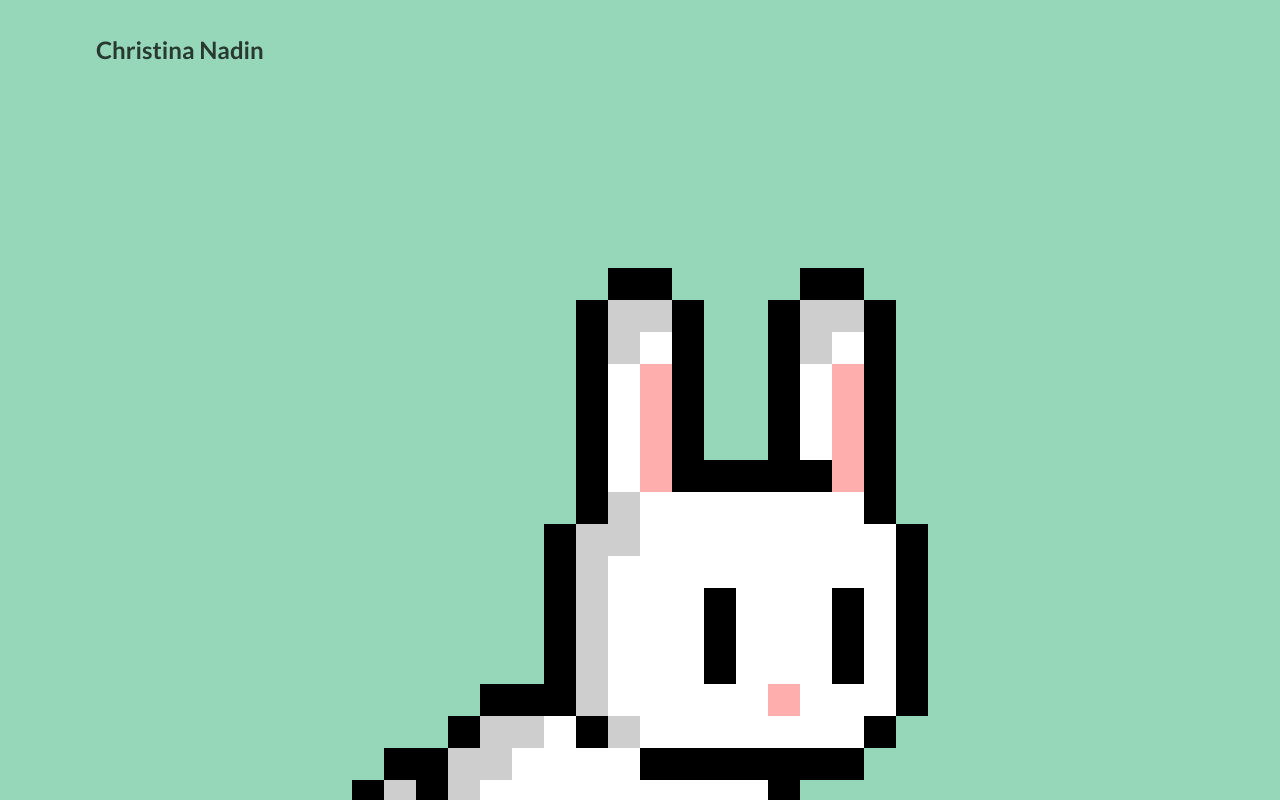
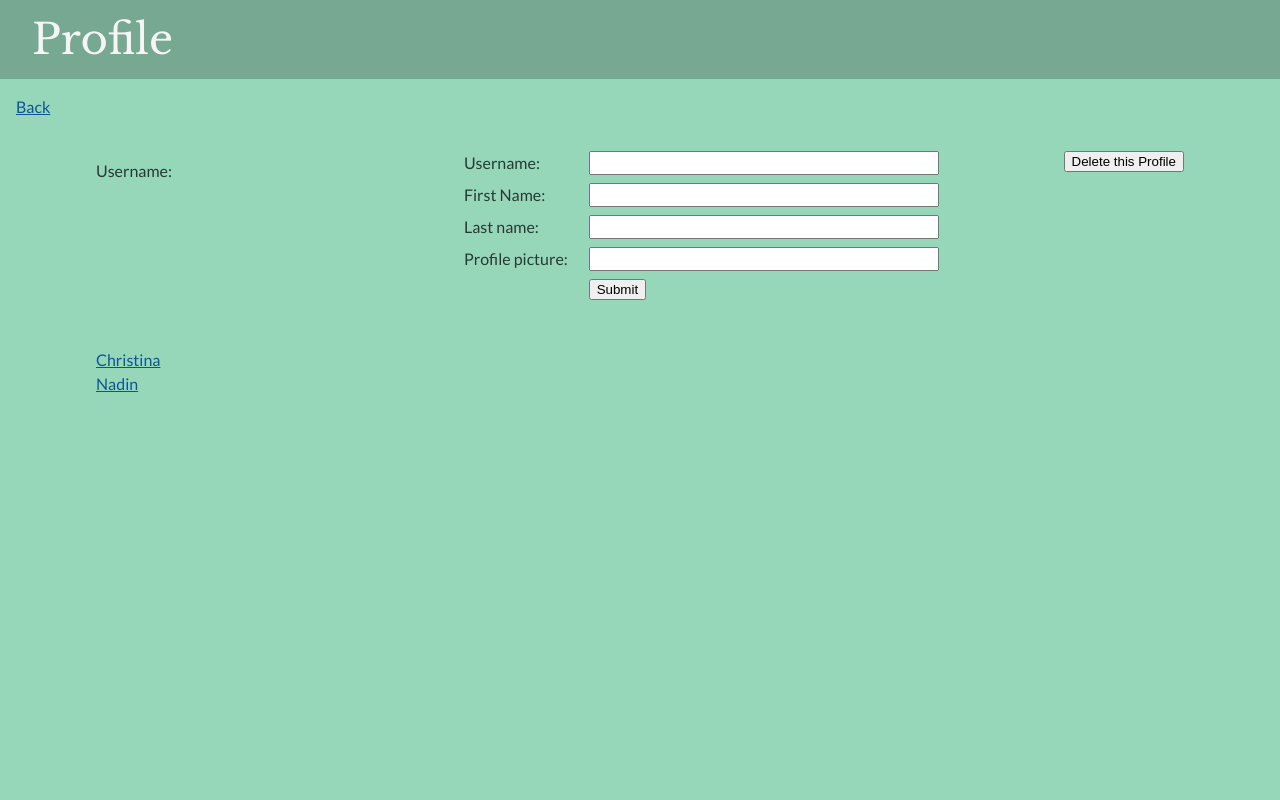
Before and after one commit to miya-reese/web-dev, a website with bundled scripts: page packages/proto/public/profile/index.html in a window 1280 px wide. Shown: the top 800 px of the page. Built offline with nearby package versions, Linux system fonts and the light colour scheme; no server answers.

Commit message:
Finished Lab B5

```diff
--- a/packages/proto/public/js/profile-view.js
+++ b/packages/proto/public/js/profile-view.js
@@ -1,6 +1,11 @@
 import { prepareTemplate } from "./template.js";
+import { loadJSON } from "./json-loader.js";
 
 export class ProfileViewElement extends HTMLElement {
+    get src() {
+        return this.getAttribute("src");
+      }
+
   static styles = `
     * {
       margin: 0;
@@ -15,7 +20,16 @@ export class ProfileViewElement extends HTMLElement {
     section {
         display: grid;
         gap: var(--size-spacing-medium);
-        grid-template-rows: [start] 1fr [h1] 1fr [slot.profilepic] 1fr [dl];
+        grid-template-rows: [start] 1fr [h1] 1fr [slot.profilepic] 1fr [end];
+      }
+      ::slotted(h1) {
+        display: grid;
+        grid-column: h1 / end;
+        grid-template-columns: subgrid;
+      }
+      ::slotted(.profilepic) {
+        grid-column: slot.profilepic;
+        justify-self: start;
       }
 
 
@@ -27,8 +41,7 @@ export class ProfileViewElement extends HTMLElement {
         <h1><slot name="firstname"></slot> <slot name="lastname"></slot></h1>
         <slot name="profilepic"></slot>
         <dl>
-          <dt>Username:</dt>
-          <dd><slot name="userid"></slot></dd>
+          <dt>Username:  <slot name="userid"></slot></dt>
         </dl>
       </section>
       <style>${ProfileViewElement.styles}</style>
@@ -42,6 +55,27 @@ export class ProfileViewElement extends HTMLElement {
       ProfileViewElement.template.cloneNode(true)
     );
   }
+
+  connectedCallback() {
+    if ( this.src )
+      loadJSON(this.src, this, renderSlots);
+  }
+
 }
 
 customElements.define("profile-view", ProfileViewElement);
+
+function renderSlots(json) {
+    const entries = Object.entries(json);
+    const slot = ([key, value]) => {
+      // default case for now:
+      if (key == "profilepic") {
+        return `<img slot="profilepic" src="${value}" alt="Profile Picture"/>`
+      }
+      else {
+        return `<span slot="${key}">${value}</span>`;
+      }
+    };
+
+    return entries.map(slot).join("\n");
+  }
--- a/packages/proto/public/js/restful-form.js
+++ b/packages/proto/public/js/restful-form.js
@@ -3,16 +3,18 @@ import { prepareTemplate } from "./template.js";
 export class RestfulFormElement extends HTMLElement {
   static template = prepareTemplate(`
     <template>
+      <slot name="delete"></slot>
       <form autocomplete="off">
         <slot></slot>
         <slot><button type="submit">Submit</button></slot>
       </form>
-      <slot name="delete"></slot>
+
       <style>
         form {
           display: grid;
           gap: var(--size-spacing-medium);
           grid-template-columns: [start] 1fr [label] 1fr [input] 3fr 1fr [end];
+          grid-template-rows: [start] 1fr 1fr [end]
         }
         ::slotted(label) {
           display: grid;
@@ -22,6 +24,10 @@ export class RestfulFormElement extends HTMLElement {
         button[type="submit"] {
           grid-column: input;
           justify-self: start;
+        }
+        ::slotted(button) {
+          margin-left: auto;
+          margin-right: auto;
         }
       </style>
     </template>
--- a/packages/proto/public/profile/index.html
+++ b/packages/proto/public/profile/index.html
@@ -5,6 +5,7 @@
         <link rel="stylesheet" href="/styles/reset.css" />
         <link rel="stylesheet" href="/styles/tokens.css" />
         <link rel="stylesheet" href="/styles/page.css" />
+        <link rel="stylesheet" href="/styles/profile.css" />
         <link rel="preconnect" href="https://fonts.googleapis.com">
         <link rel="preconnect" href="https://fonts.gstatic.com" crossorigin>
         <link href="https://fonts.googleapis.com/css2?family=Lato:ital,wght@0,400;0,700;1,400&family=Libre+Baskerville:ital,wght@0,400;0,700;1,400&display=swap" rel="stylesheet">
@@ -18,13 +19,14 @@
         </script>
     </head>
     <body>
-        <main>
-            <profile-view>
-                <span slot="userid">cnadin</span>
-                <span slot="firstname">Christina</span>
-                <span slot="lastname">Nadin</span>
-                <img slot="profilepic" src="/images/bunny0.png" />
-              </profile-view>
+        <header>
+            <h1>Profile</h1>
+        </header>
+        <section class="bread-crumb">
+            <a href="bookshelf.html">Back</a>
+        </section>
+        <main class="profile">
+            <profile-view src="/api/profiles/cnadin"></profile-view>
             <restful-form slot="form" src="/api/profiles/cnadin">
                 <label>
                   <span>Username:</span>
@@ -42,7 +44,7 @@
                   <span>Profile picture:</span>
                   <input name="profilepic" />
                 </label>
-                <button
+                <button style="float: right;"
                   slot="delete"
                   onclick="relayEvent(event,'restful-form:delete')"
                   >Delete this Profile</button
--- /dev/null
+++ b/packages/proto/public/styles/profile.css
@@ -0,0 +1,10 @@
+.profile {
+    display: grid;
+    grid-template-columns: [start] 1fr 4fr[end];
+    gap: 2rem;
+}
+
+.right {
+    margin-left: auto;
+    margin-right: 0;
+}
```
